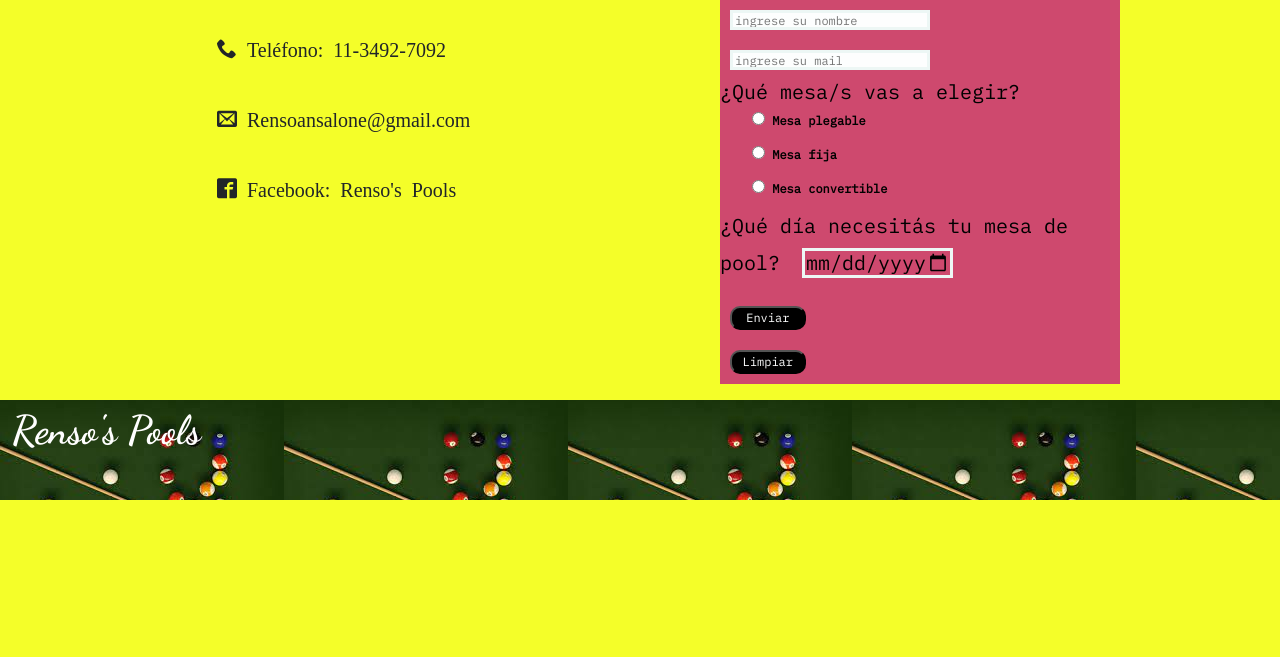
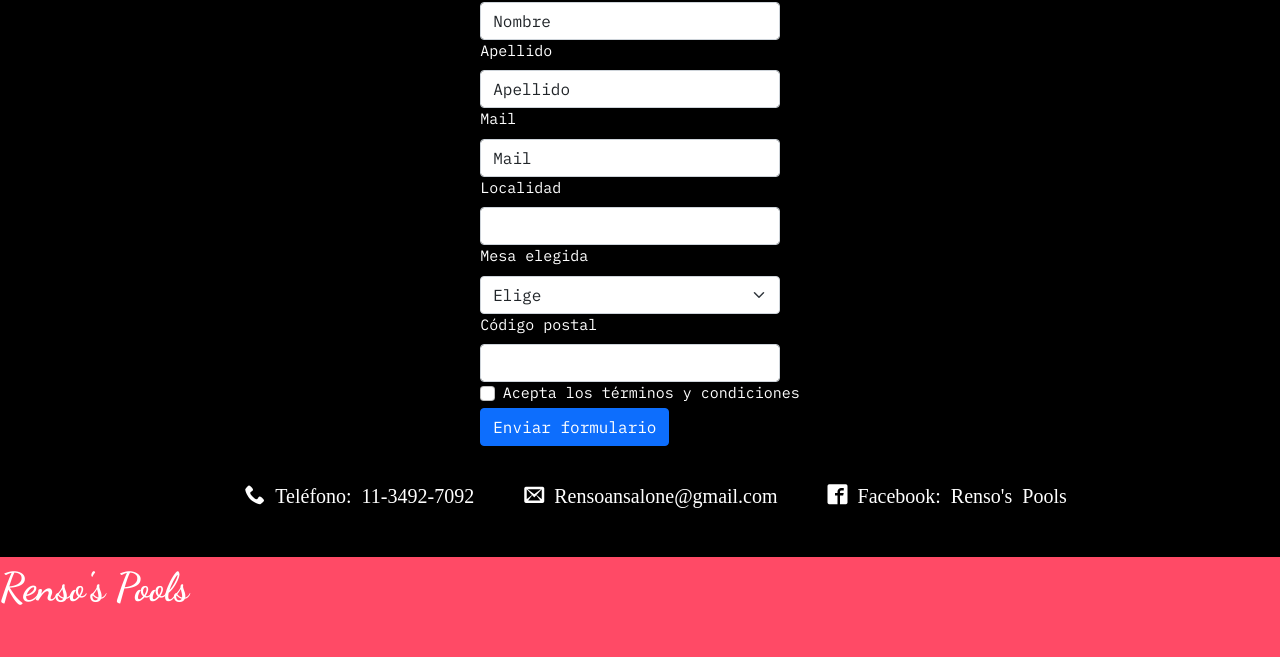
Before and after one commit to Lucianataranto/Proyecto-Coder, a website: page paginas/contacto.html in a window 1280 px wide. Shown: the part 210-867 px from the top of the page. Before the commit the page ends 800 px from the top, so only its background shows below. Drawn offline with nearby package versions, Linux system fonts and the light colour scheme; files whose address does not match are found by name; a web font is replaced by a local one.

Commit message:
de las ultimas versiones antes de la entrega final

```diff
--- a/paginas/contacto.html
+++ b/paginas/contacto.html
@@ -21,10 +21,9 @@
 </head>
 <body>
     <header>
-        <h3> <a class="headtitle" href="../index.html">Renso's Pools </a></h3>
-         <nav class="navbar navbar-expand-lg navbar-light">
-            <div class="container-fluid">
-              <a class="navbar-brand" href="#">Navegación</a>
+         <nav class="navbar1 navbar navbar-expand-lg navbar-light">
+            <div class="navbar1 container-fluid">
+              <a class="headtitle navbar-brand" href="../index.html"> Renso's Pools</a>
               <button class="navbar-toggler" type="button" data-bs-toggle="collapse" data-bs-target="#navbarSupportedContent" aria-controls="navbarSupportedContent" aria-expanded="false" aria-label="Toggle navigation">
                 <span class="navbar-toggler-icon"></span>
               </button>
@@ -55,33 +54,60 @@
 <h1 class="titulo__1"> Tu consulta no molesta </h1>
 </div>
 <div class="gridcontacto">
-<section class="listadecontacto">
-    <ul>
+    <section class="formcontacto">
+      <form class="formcontacto1">
+        <div>
+          <label for="validationDefault01" class="form-label">Nombre</label>
+          <input type="text" class="form-control" id="validationDefault01" value="Nombre" required>
+        </div>
+        <div>
+          <label for="validationDefault02" class="form-label">Apellido</label>
+          <input type="text" class="form-control" id="validationDefault02" value="Apellido" required>
+        </div>
+        <div>
+          <label for="validationDefault02" class="form-label">Mail</label>
+          <input type="mail" class="form-control" id="validationDefault02" value="Mail" required>
+        </div>
+        <div>
+          <label for="validationDefault03" class="form-label">Localidad</label>
+          <input type="text" class="form-control" id="validationDefault03" required>
+        </div>
+        <div>
+          <label for="validationDefault04" class="form-label">Mesa elegida</label>
+          <select class="form-select" id="validationDefault04" required>
+            <option selected disabled value="">Elige</option>
+            <option>Mesa plegable</option>
+            <option>Mesa convertible</option>
+            <option>Mesa fija</option>
+          </select>
+        </div>
+        <div>
+          <label for="validationDefault05" class="form-label">Código postal</label>
+          <input type="text" class="form-control" id="validationDefault05" required>
+        </div>
+        <div>
+          <div class="form-check">
+            <input class="form-check-input" type="checkbox" value="" id="invalidCheck2" required>
+            <label class="form-check-label" for="invalidCheck2">
+              Acepta los términos y condiciones
+            </label>
+          </div>
+        </div>
+        <div>
+          <button class="btn btn-primary" type="submit">Enviar formulario</button>
+        </div>
+      </form>
+  </section>
+  <section class="listadecontacto">
+    <ul class="listadecontacto2">
        <li class="icon"> <span class="textoicono icon-phone"> Teléfono: 11-3492-7092 </span> </li>
        <li class="icon"> <span class="textoicono icon-envelop"> Rensoansalone@gmail.com </span> </li>
        <li class="icon"> <span class="textoicono icon-facebook2"> Facebook: Renso's Pools </span> </li>
     </ul>
     </section>
-    <section>
-      <form class="form1" action="" method="" enctype="">
-<input class="form1__2" type="text" placeholder="ingrese su nombre" id="nombre"/>
-<input class="form1__3" type="email" placeholder="ingrese su mail"/>
-<fieldset class="form1__4">
-<h3 class="form1__4-h3"> ¿Qué mesa/s vas a elegir? </h3>
-<ul class="form1__5-mesas">
-<li class="form1__5-mesas-1"> <p  class="form1__5-mesas-1"> <input type="radio" name="mesaplegable"> Mesa plegable </p> </li>
-<li class="form1__5-mesas-1"> <p class="form1__5-mesas-1"> <input type="radio" name="mesafija"> Mesa fija </p> </li>
-<li class="form1__5-mesas-1"> <p class="form1__5-mesas-1"> <input type="radio" name="mesaconvertible"> Mesa convertible </p> </li>
-</ul>
-</fieldset>
-<h3 class="form1__4-h3"> ¿Qué día necesitás tu mesa de pool? <input class="form1__6" type="date"> </h3>
-<button class="enviar"> Enviar </button>
-<button class="limpiar" type="submit"> Limpiar </button>
-      </form>
-  </section>
 </div>
 </main>
-<footer class="footer container-fluid"> Renso's Pools </footer>
+<footer class="footer"> Renso's Pools </footer>
 <script src="https://cdn.jsdelivr.net/npm/@popperjs/core@2.11.6/dist/umd/popper.min.js" integrity="sha384-oBqDVmMz9ATKxIep9tiCxS/Z9fNfEXiDAYTujMAeBAsjFuCZSmKbSSUnQlmh/jp3" crossorigin="anonymous"></script>
 <script src="https://cdn.jsdelivr.net/npm/bootstrap@5.2.3/dist/js/bootstrap.min.js" integrity="sha384-cuYeSxntonz0PPNlHhBs68uyIAVpIIOZZ5JqeqvYYIcEL727kskC66kF92t6Xl2V" crossorigin="anonymous"></script>
 </body>
--- a/scss/_estilos.scss
+++ b/scss/_estilos.scss
@@ -11,7 +11,6 @@
     width: 100%;
 
 &__1 {
-    background-color: #185224;
     -webkit-text-stroke: 2px white;
       color: transparent;
     font-size: 85px;
@@ -19,6 +18,13 @@
     font-family: 'Cabin Sketch', cursive;
     width: 100%;
 }
+}
+
+
+// navbar
+
+.navbar1 {
+    background-color: white;
 }
 
 /* Head title */
@@ -39,7 +45,7 @@
     font-family:'Dancing Script', cursive;
     font-size: 40px;
     height: 100px;
-    background-image: url(../imagenes/fondo2.jpg);
+    background-color: #FF4A66;
 }
 
 
@@ -52,6 +58,7 @@
     grid-template-rows: repeat(1, 1fr);
     justify-content: space-evenly;
     align-items: center;
+    color: white;
 }
 
 .tableflex {
@@ -61,7 +68,7 @@
 
 .table1 {
 text-align: center;
-background-color: #ce496e;
+background-color: white;
 font-weight: bolder;
 margin: 20px;
 
@@ -71,7 +78,7 @@ margin: 20px;
 }
 
 &__tbody-tr-td {
-    background-color: #ce496e;
+    background-color: white;
     color: black;
 }
 
@@ -94,7 +101,7 @@ margin: 20px;
 
 .imagenes {
     display: grid;
-    grid-template-columns: repeat(3, 300px);
+    grid-template-columns: repeat(3, 1fr);
     grid-template-rows: repeat(1, 1fr);
     justify-content: space-evenly;
     gap: 20px;
@@ -102,6 +109,7 @@ margin: 20px;
 
     &__deproductos {
         background-color: white;
+        color: white;
 }
 }
 
@@ -114,17 +122,28 @@ margin: 20px;
         background-color: white;
 }
 
+// pag productos carrusel
 
+.carousel-item {
+    width: 100%;
+    height: 300px;
+}
+
+.carousel-inner {
+    width: 100%;
+    height: 300px;
+}
+
+.imagencarousel {
+    width: 100%;
+    height: 300px;
+}
 
 /* Contacto */
 .gridcontacto {
-    display: grid;
-    grid-template-columns: repeat(2, 400px);
-    grid-template-rows: repeat(1, 400px);
-    align-content: baseline;
-    justify-content: space-evenly;
     font-family: 'IBM Plex Mono';
     font-size: 15px;
+    color: white;
 }
 
 .listadecontacto {
@@ -132,108 +151,22 @@ margin: 20px;
  justify-content: center;
 }
 
-.form1 {
-    background-color: #ce496e !important;
-    font-family: 'IBM Plex Mono';
-    font-size: 12px;
+.listadecontacto2 {
     display: flex;
-    flex-direction: column;
-color: black;
-font-weight: bolder;
-margin-bottom: 30px;
+    justify-content: center;
+   }
 
-&__2 {
-    border:none;
-    background-color: #FDFEFE;
-    margin: 10px;
-    width: 200px;
-    height: 20px;
-    outline: none;
-border: solid #EDF7F5;
-font-family: 'IBM Plex Mono';
+.formcontacto {
+display: flex;
+justify-content: center;
+}
 
-&:focus {
+.form-control {
     width: 300px;
 }
 
-}
-
-&__3 {
-    border:none;
-    background-color: #FDFEFE;;
-    margin: 10px;
-width: 200px;
-height: 20px;
-outline: none;
-border: solid #EDF7F5;
-font-family: 'IBM Plex Mono';
-
-&:focus {
+.form-select {
     width: 300px;
-}
-}
-
-
-&__4 {
-    border:none;
-    background-color: #ce496e;
-
-&-h3  {
-    font-size: 20px;
-    background-color: #ce496e;
-}
-
-}
-
-&__5-mesas {
-    list-style-type: none;
-    background-color: #ce496e;
-
-&-1 {
-    background-color: #ce496e !important;
-}
-}
-
-
-
-&__6 {
-    margin: 10px;
-    width: 4cm;
-    outline: none;
-    border: solid #EDF7F5;
-    font-family: 'IBM Plex Mono';
-    background-color: #ce496e;
-
-    &:focus {
-        width: 100px;
-        height: 50px;
-    }
-}
-}
-
-/* botones form 1 */
-
-.enviar {
-    color: #FDFEFE;
-background-color: #000000;
-border-radius: 10px;
-margin: 10px;
-width: 2cm;
-font-family: 'IBM Plex Mono';
-}
-
-.limpiar {
-    color: #FDFEFE;
-background-color: #000000;
-border-radius: 10px;
-margin: 10px;
-width: 2cm;
-font-family: 'IBM Plex Mono';
-}
-
-.listadecontacto {
-    display: flex;
-    display: block;
 }
 
 .textoicono {
@@ -264,14 +197,16 @@ font-family: 'IBM Plex Mono';
 .ppag4 {
     font-family: 'IBM Plex Mono', monospace;
     font-size: 15px;
+    color: white;
 }
 
 .ppag4::first-letter {
     font-size: 60px;
+    color: white;
 }
 
 .ppag4::selection {
-    background-color: #d81159;
+    background-color: #FF4A66;
 }
 
 .imagenesnosotros {
@@ -279,10 +214,14 @@ font-family: 'IBM Plex Mono';
     grid-template-columns: repeat(4, 1fr);
     grid-template-rows: repeat(2, 1fr);
     justify-content: center;
-}
 
-.imagennosotros {
+&__1-2 {
     width: 300px;
     height: 300px;
     margin: 30px;
+&:hover {
+    width: 400px;
+    height: 400px;
 }
+}
+}
--- a/scss/componentes/_global.scss
+++ b/scss/componentes/_global.scss
@@ -1,6 +1,6 @@
 
 *{
-    background-color: #f4fe29;
+    background-color: black;
 }
 
 ul {
@@ -24,6 +24,12 @@ a {
         display: grid;
         grid-template-columns: repeat(1, 1fr);
         grid-template-rows: repeat(3, 1fr);
+
+        &__1{
+            display: flex;
+            justify-content: center;
+            }
+
     }
 
     .table1 {
@@ -58,6 +64,7 @@ a {
     }
 
     .gridcontacto {
+        display: grid;
         grid-template-columns: repeat(1, 400px);
         grid-template-rows: repeat(3, 400px);
         gap: 20px;
@@ -73,6 +80,12 @@ a {
         display: grid;
         grid-template-columns: repeat(1, 1fr);
         grid-template-rows: repeat(3, 1fr);
+
+        &__1{
+            display: flex;
+            justify-content: center;
+            }
+
     }
 
     .video {
@@ -125,6 +138,12 @@ a {
     display: grid;
     grid-template-columns: repeat(1, 1fr);
     grid-template-rows: repeat(3, 1fr);
+
+&__1{
+display: flex;
+justify-content: center;
+}
+
 }
 
     .icon {
```
Also changed, not shown: index.html (+3 -4 lines), paginas/nosotros.html (+11 -12 lines), paginas/productos.html (+26 -5 lines), paginas/votar.html (+4 -6 lines), css/estilos.css.
